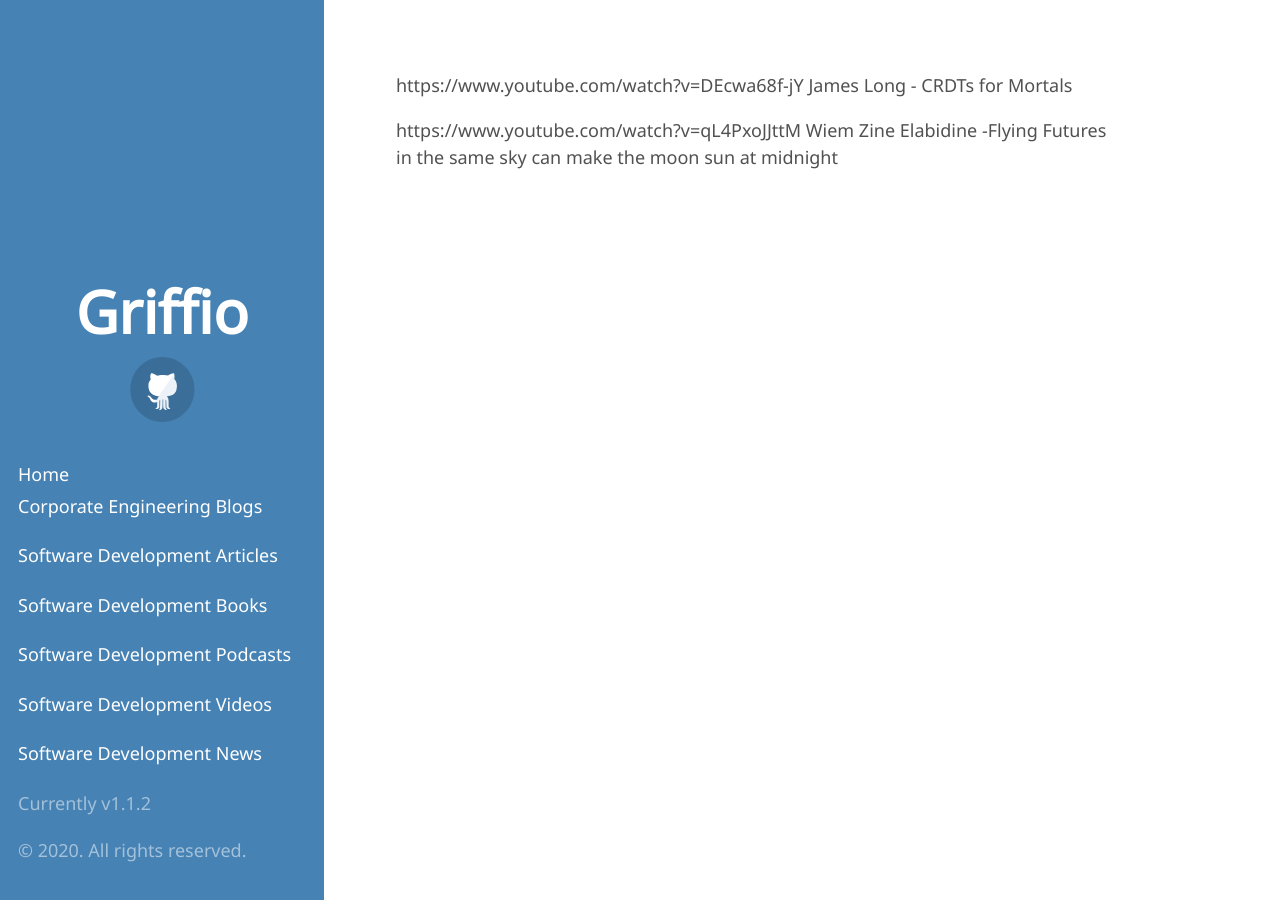
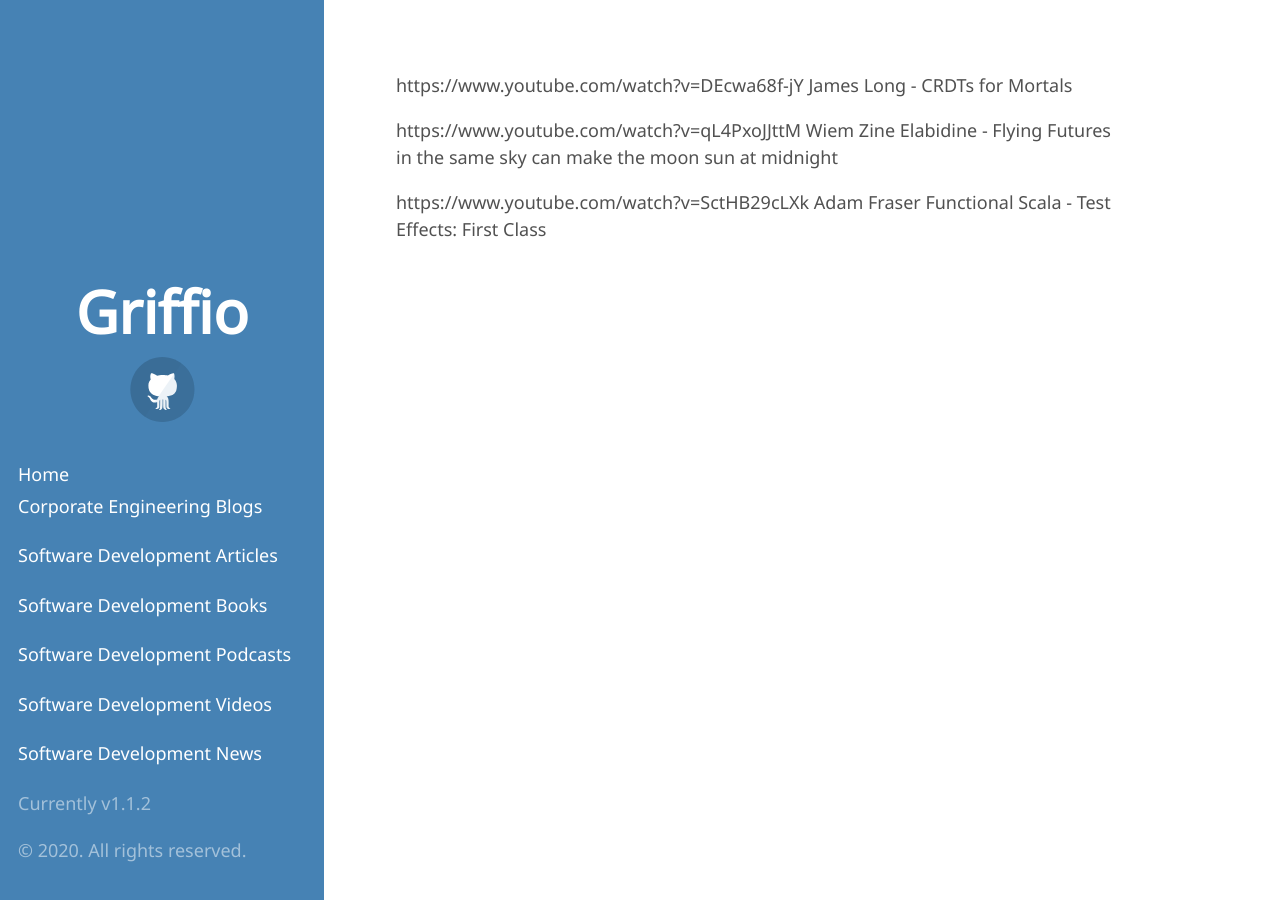
Before and after one commit to griffio/griffio.github.io, a Jekyll site: the page built from tech_talks_highlighted_2020.md, in a window 1280 px wide. Built offline with Jekyll 4.4.1, drawn with Linux system fonts in a browser that asks for light colours; some web fonts are replaced; our own code applies the rules of GitHub Pages for plain Markdown files.

Commit message:
Update tech_talks_highlighted_2020.md

```diff
--- a/tech_talks_highlighted_2020.md
+++ b/tech_talks_highlighted_2020.md
@@ -1,3 +1,5 @@
 https://www.youtube.com/watch?v=DEcwa68f-jY James Long - CRDTs for Mortals
 
-https://www.youtube.com/watch?v=qL4PxoJJttM Wiem Zine Elabidine -Flying Futures in the same sky can make the moon sun at midnight
+https://www.youtube.com/watch?v=qL4PxoJJttM Wiem Zine Elabidine - Flying Futures in the same sky can make the moon sun at midnight
+
+https://www.youtube.com/watch?v=SctHB29cLXk Adam Fraser Functional Scala - Test Effects: First Class
```
